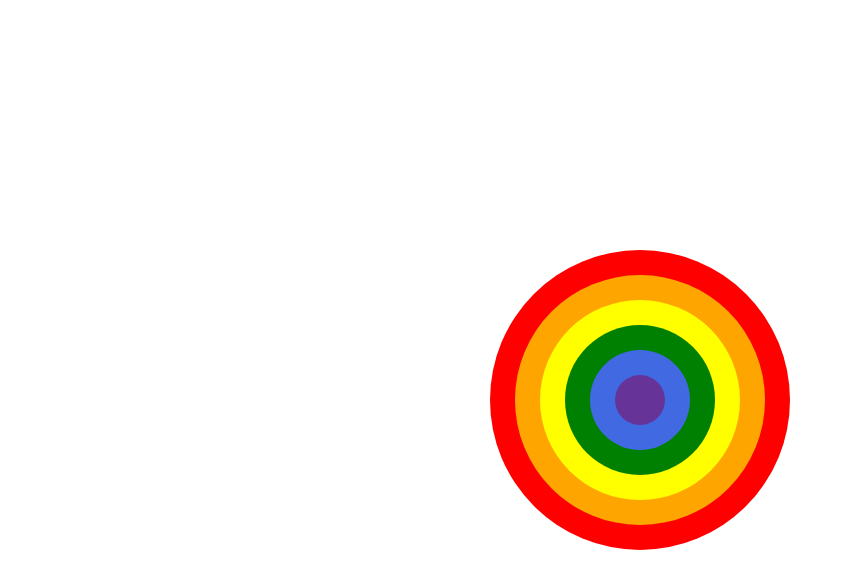
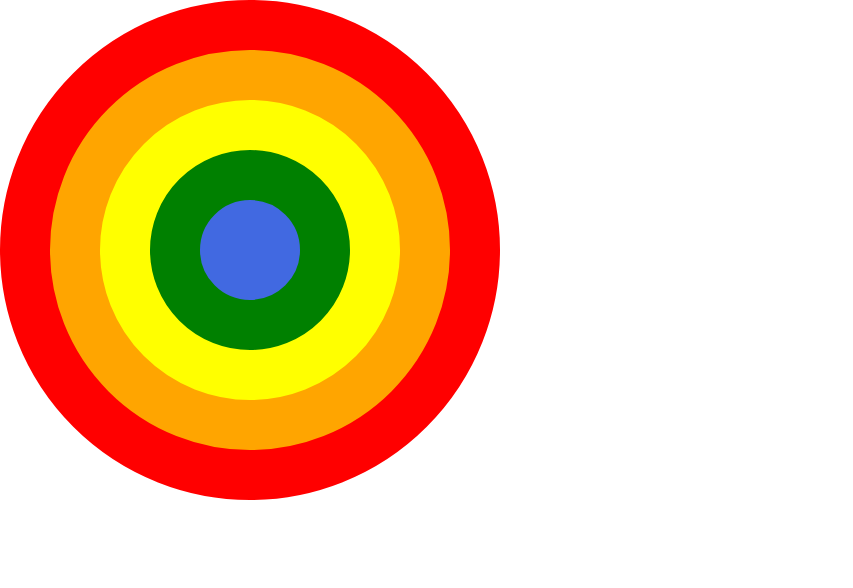
Before and after one commit to MarioLisbona/CA-rainbow-circles, a plain HTML site: page rainbow-circles/index.html in a window 1280 px wide. Shown: the whole page, without its empty margins (0-853 px from the left). Drawn offline with Linux system fonts and the light colour scheme.

Commit message:
Alternate solution with border

```diff
--- a/rainbow-circles/style.css
+++ b/rainbow-circles/style.css
@@ -2,87 +2,45 @@
     box-sizing: border-box;
 }
 
-body {
+/* body {
     display: flex;
     justify-content: center;
     align-items: center;
+} */
+
+body {
+    margin: 0;
+}
+
+#one,
+.two,
+.three {
+    border-radius: 50%;
+    position: absolute;
+}
+
+.three {
+    background-color: rebeccapurple;
+    border: 50px solid royalblue;
+    height: 100px;
+    width: 100px;
+    top: 200px;
+    left: 200px;
+
+}
+
+.two {
+    background-color: green;
+    border: 50px solid yellow;
+    height: 300px;
+    width: 300px;
+    top: 100px;
+    left: 100px;
 }
 
 #one {
-    background-color: rebeccapurple;
-    height: 50px;
-    width: 50px;
-    border-radius: 50%;
-    position: relative;
+    background-color: orange;
+    border: 50px solid red;
+    height: 500px;
+    width: 500px;
 }
-/* I read on stackoverflow that pseudoelements are inline so you cannot adjust sizing. So i added display: block
-Hoever, it was already working on these two id# psuedo elements but not on the .class elements below.  */
-#one::before {
-    display: block;
-    content: "";
-    background-color: royalblue;
-    height: 100px;
-    width: 100px;
-    z-index: -1;
-    position: absolute;
-    border-radius: 50%;
-    top: -25px;
-    left: -25px;
-
-}
-
-#one::after {
-    display: block;
-    content: "";
-    background-color: green;
-    height: 150px;
-    width: 150px;
-    z-index: -2;
-    position: absolute;
-    border-radius: 50%;
-    top: -50px;
-    left: -50px;
-}
-
-.two {
-    background-color: yellow;
-    height: 200px;
-    width: 200px;
-    border-radius: 50%;
-    z-index: -3;
-    position: absolute;
-    border-radius: 50%;
-}
-/* Not sure why but i had to leave this element basically unstyled otherwise .three::after would always sit on top of
-three::before even though the z-index was lower*/
-.three {
-    display: block;
-    position: absolute;
-}
-
-.three::before {
-    display: block;
-    content: "";
-    background-color: orange;
-    height: 250px;
-    width: 250px;
-    border-radius: 50%;
-    z-index: -4;
-    position: absolute;
-    top: -125px;
-    left: -125px;
-}
-
-
-.three::after {
-    display: block;
-    content: "";
-    background-color: red;
-    height: 300px;
-    width: 300px;
-    border-radius: 50%;
-    position: absolute;
-    z-index: -5;
-    top: -150px;
-    left: -150px;
-}
```
